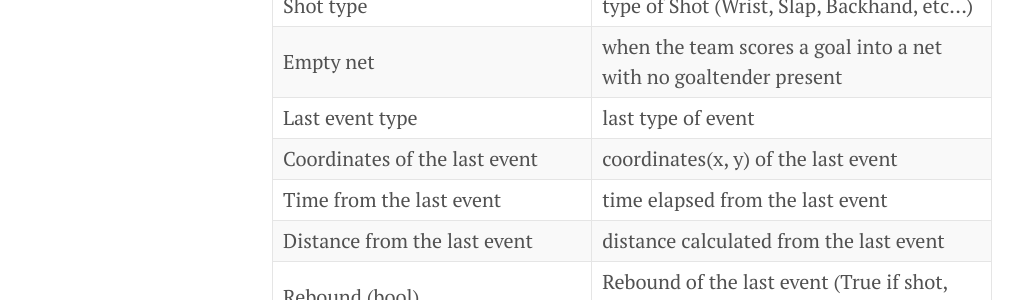
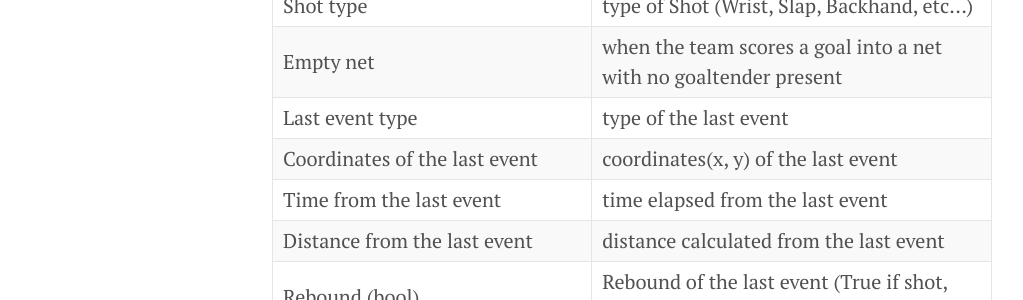
Before and after one commit to jaihon1/IFT6758-Project, a Jekyll site: the page built from blog/_posts/2021-11-3-milestone-2.md, in a window 1280 px wide and 900 px high, scrolled down 6838 px. Shown: the part 156-456 px from the top of the window, without its empty margins (8-1031 px from the left). Built offline with Jekyll 4.4.1, drawn with Linux system fonts in a browser that asks for light colours.

Commit message:
Update blog/_posts/2021-11-3-milestone-2.md
Co-authored-by: LaurenceMarcotte <48660119+LaurenceMarcotte@users.noreply.github.com>

```diff
--- a/blog/_posts/2021-11-3-milestone-2.md
+++ b/blog/_posts/2021-11-3-milestone-2.md
@@ -119,7 +119,7 @@ Given the calibration curve shown in Figure 10, we can easily see that our train
 | Shot angle | angle between the shot and the net |
 | Shot type | type of Shot (Wrist, Slap, Backhand, etc...) |
 | Empty net| when the team scores a goal into a net with no goaltender present |
-| Last event type | last type of event |
+| Last event type | type of the last event |
 | Coordinates of the last event | coordinates(x, y) of the last event |
 | Time from the last event | time elapsed from the last event |
 | Distance from the last event | distance calculated from the last event |
```
